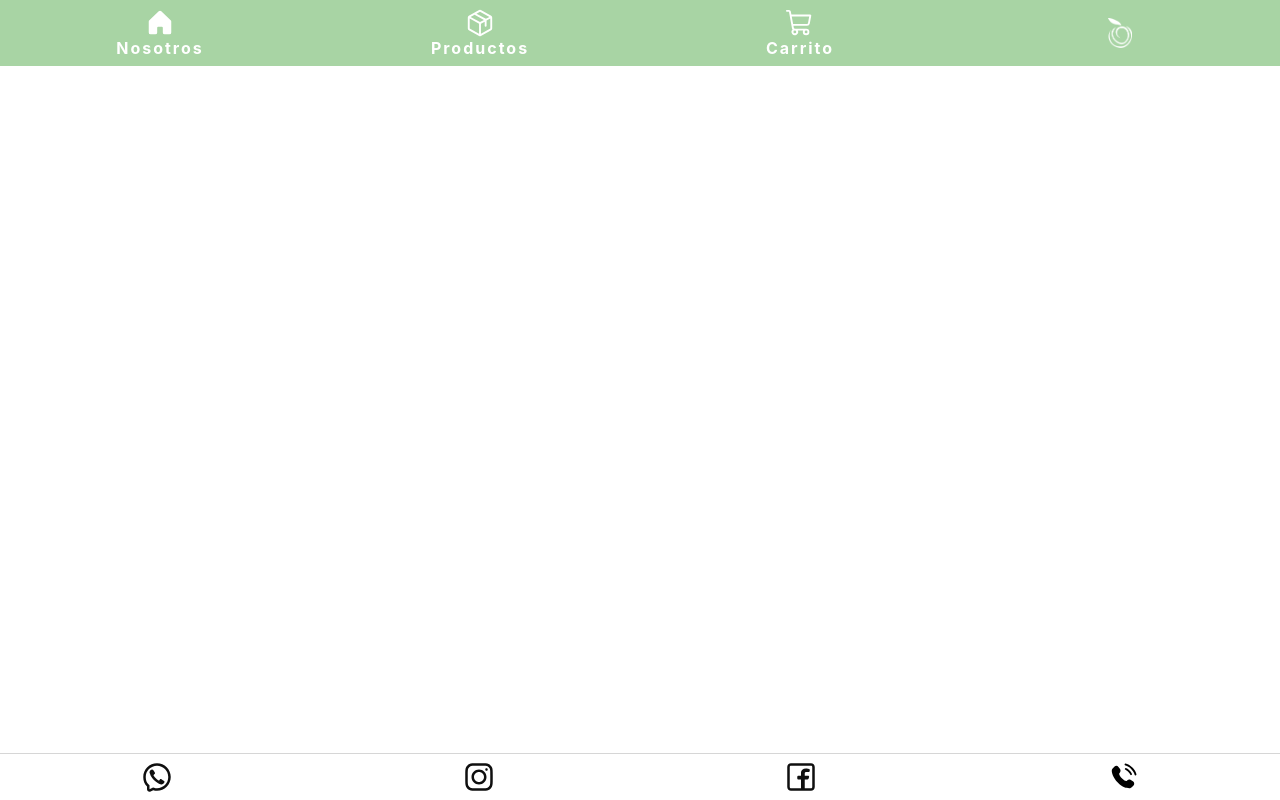
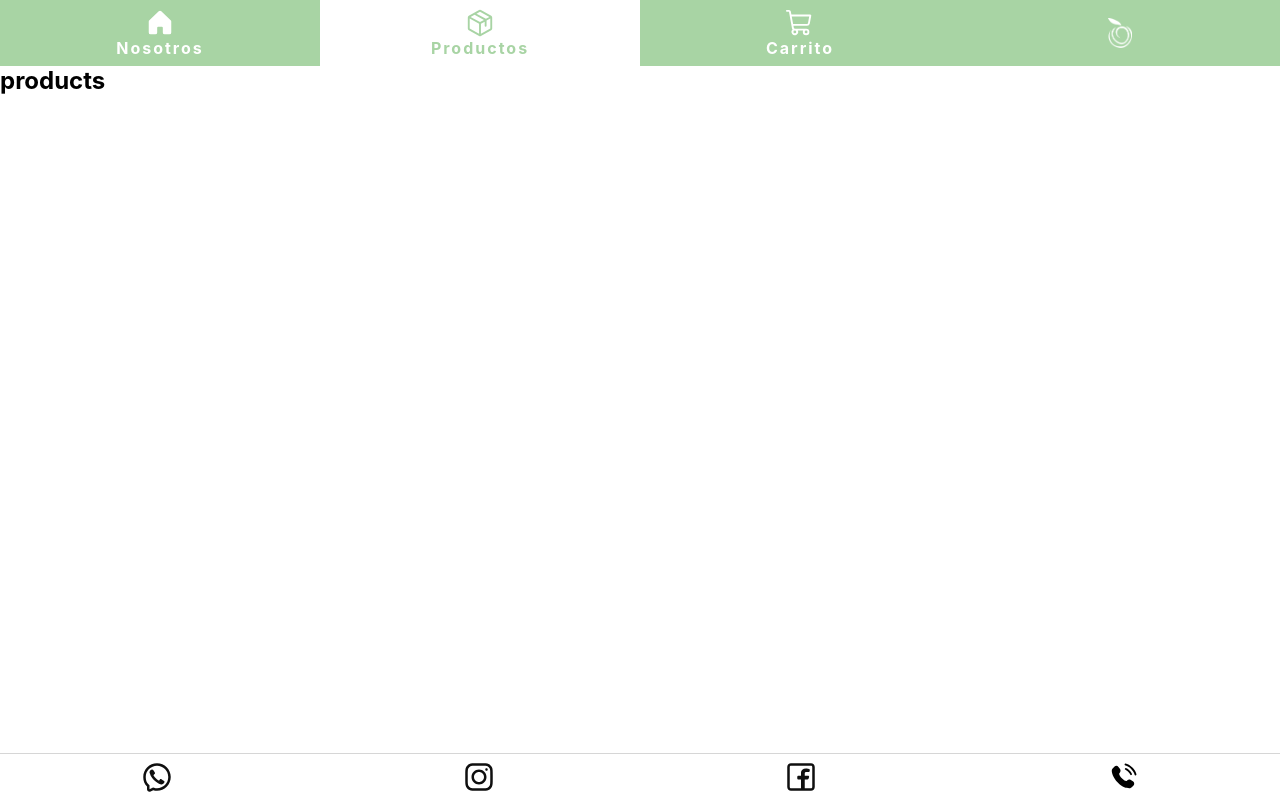
Before and after one commit to Leandroidev/verduleria, a React (Create React App) app: page /Productos in a window 1280 px wide. Built offline with nearby package versions, Linux system fonts and the light colour scheme.

Commit message:
Se implemento un layout para la navbar y el footer. Se crea la carpeta pages donde estaran las paginas que componen las vistas de la app. Se implementan rutas de prueba para verificar funcionamiento de React-router-dom

```diff
--- a/src/App.js
+++ b/src/App.js
@@ -1,14 +1,18 @@
 import { BrowserRouter, Route, Routes,Navigate } from "react-router-dom";
-import NavBar from "./components/navbar/NavBar.jsx";
-import Footer from "./components/Footer/Footer.jsx";
+import Layout from "./components/Layout/Layout.jsx";
 import './App.css'
 function App() {
 
   return (
     <BrowserRouter>
-    <NavBar/>
-    {/* Aca iria un div con la  */}
-    <Footer/>
+      <Layout>
+        <Routes>
+          <Route path="/Nosotros" element={<h2>Home</h2> } />
+          <Route path="/Productos" element={<h2>products</h2> } />
+          <Route path="/Carrito" element={<h2>cart</h2> } />
+
+        </Routes>
+      </Layout>
 
     </BrowserRouter>
   );
--- /dev/null
+++ b/src/components/Layout/Layout.jsx
@@ -0,0 +1,15 @@
+import React from 'react';
+import NavBar from '../navbar/NavBar';
+import Footer from '../Footer/Footer';
+
+function Layout({ children }) {
+  return (
+    <div className="app-layout">
+      <NavBar />
+      <main className="content">{children}</main>
+      <Footer />
+    </div>
+  );
+}
+
+export default Layout;
--- a/src/components/navbar/NavBar.jsx
+++ b/src/components/navbar/NavBar.jsx
@@ -22,7 +22,7 @@ function NavBar() {
 
       {/* Enlace Productos */}
       <NavBarLink
-        to="/products"
+        to="/Productos"
         icon={
           <ProductsIcon/>
         }
@@ -31,7 +31,7 @@ function NavBar() {
 
       {/* Enlace Carrito */}
       <NavBarLink
-        to="/cart"
+        to="/Carrito"
         icon={
           <CartIcon/>
         }
```
Also changed, not shown: src/pages/Home.jsx (added).
